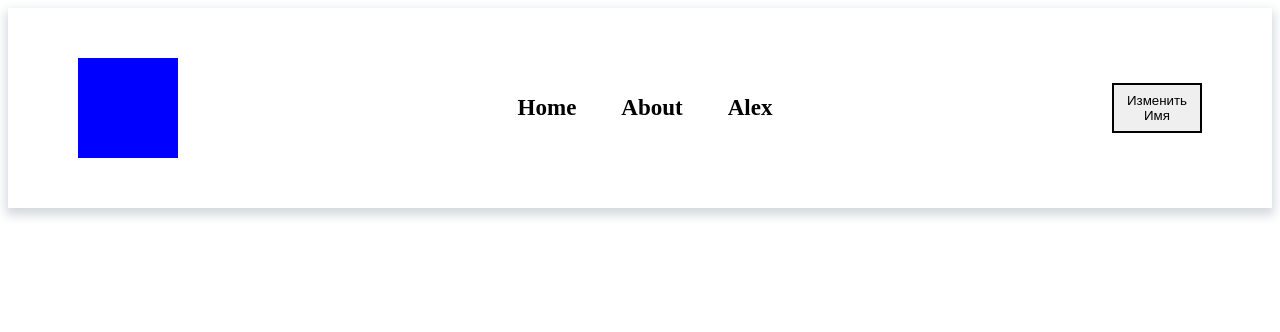
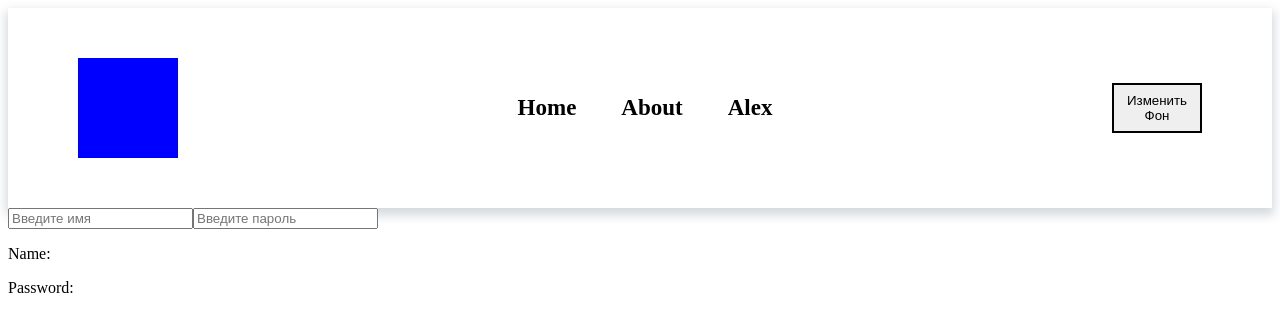
Before and after one commit to Yarik-Solovev/Macbook_Git-first_repository, a React (Create React App) app in the folder my-app/: page / in a window 1280 px wide. Shown: the top 332 px of the page. Built offline with nearby package versions, Linux system fonts and the light colour scheme.

Commit message:
after work with useState

```diff
--- a/my-app/src/App.jsx
+++ b/my-app/src/App.jsx
@@ -1,9 +1,8 @@
-import React from "react";
+import React, {useState} from "react";
 import './index.css'
 
 
 function Header(){
-  const [_, forceUpdate] = React.useReducer(x => x + 1, 0);
 
    let Users = [
     {Name: 'Alex', id: '1', passport:'123',age: 20},
@@ -11,23 +10,6 @@ function Header(){
     ];
     const data = []
     Users.forEach((user) => {
-      function changeName(id, newName){
-        Users = Users.map(user => {
-          if(user.id === id){
-            return {
-              ...user,
-              Name:newName
-            }
-          }
-          forceUpdate()
-          return user
-        })
-        }
-      function onClick(){
-        changeName(user.id, 'Admin')
-
-        console.log(Users)
-      }
       data.push(
         <div className="header" key={user.id}>
         <div className="header__logo">
@@ -38,7 +20,7 @@ function Header(){
             <li>About</li>
             <li>{user.Name}</li>
         </ul>
-        <button className="header__button" onClick={onClick}>Изменить Имя</button>
+        <button className="header__button">Изменить Фон</button>
     </div>
       )})
     // })
@@ -56,10 +38,32 @@ function Header(){
 //     )
 //     return res
 // },[]);
+const [info, setData] = useState({name:'', password: '',});
+
+function logInfo(e) {
+  setData((currentData) => {
+       return{ ...currentData,
+        name: e.target.value
+       }
+  })
+}
+
+function logInfo2(e){
+  setData((value) => {
+    return{
+    ...value,
+    password: e.target.value,
+    }
+  })
+}
 
     return (
       <div>
         {data}
+        <input type="text" placeholder="Введите имя" onChange={logInfo}/>
+        <input type="password" placeholder="Введите пароль" onChange={logInfo2}/>
+        <p>Name:{info.name}</p>
+        <p>Password:{info.password}</p>
       </div>
 
     )
```
